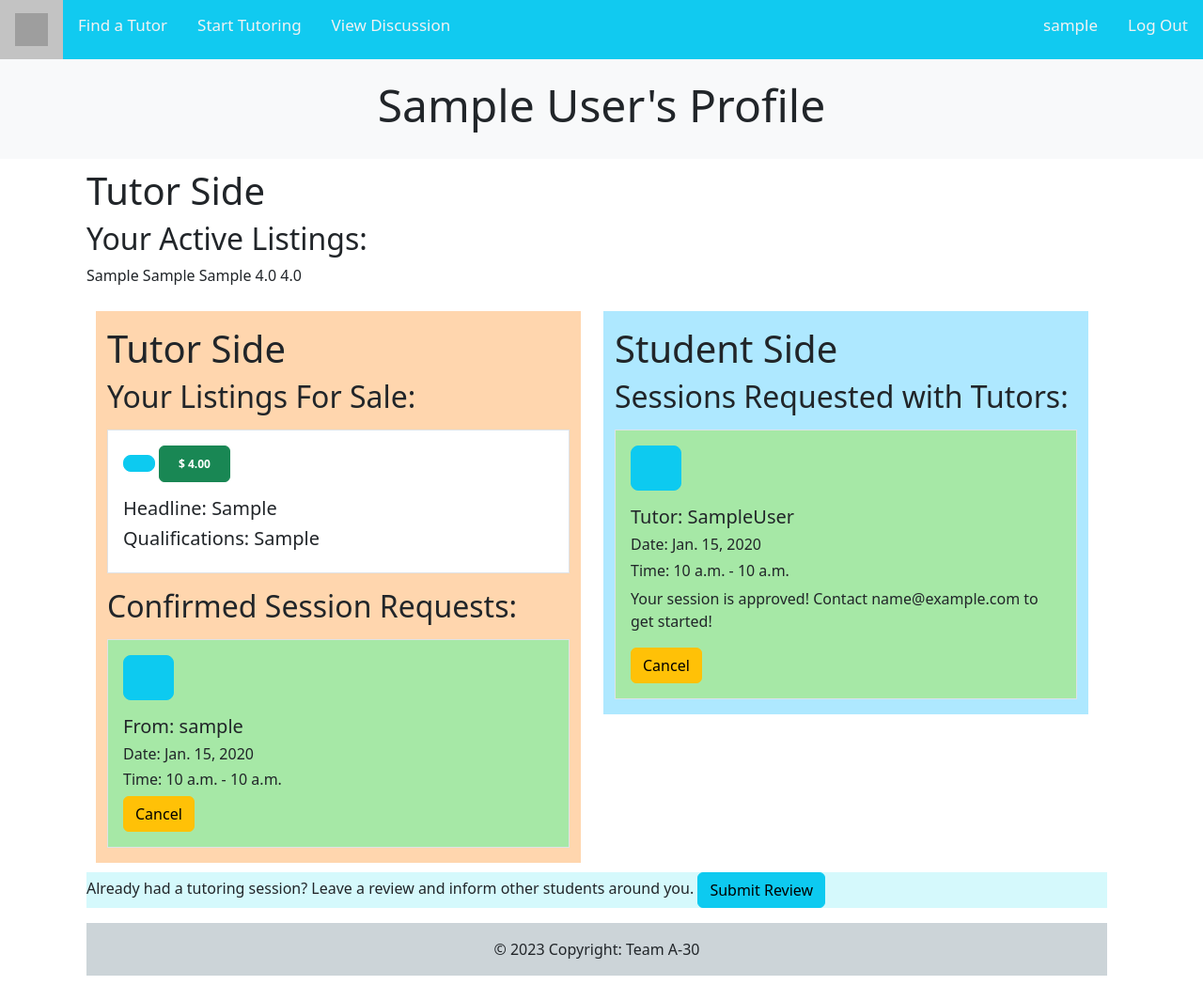
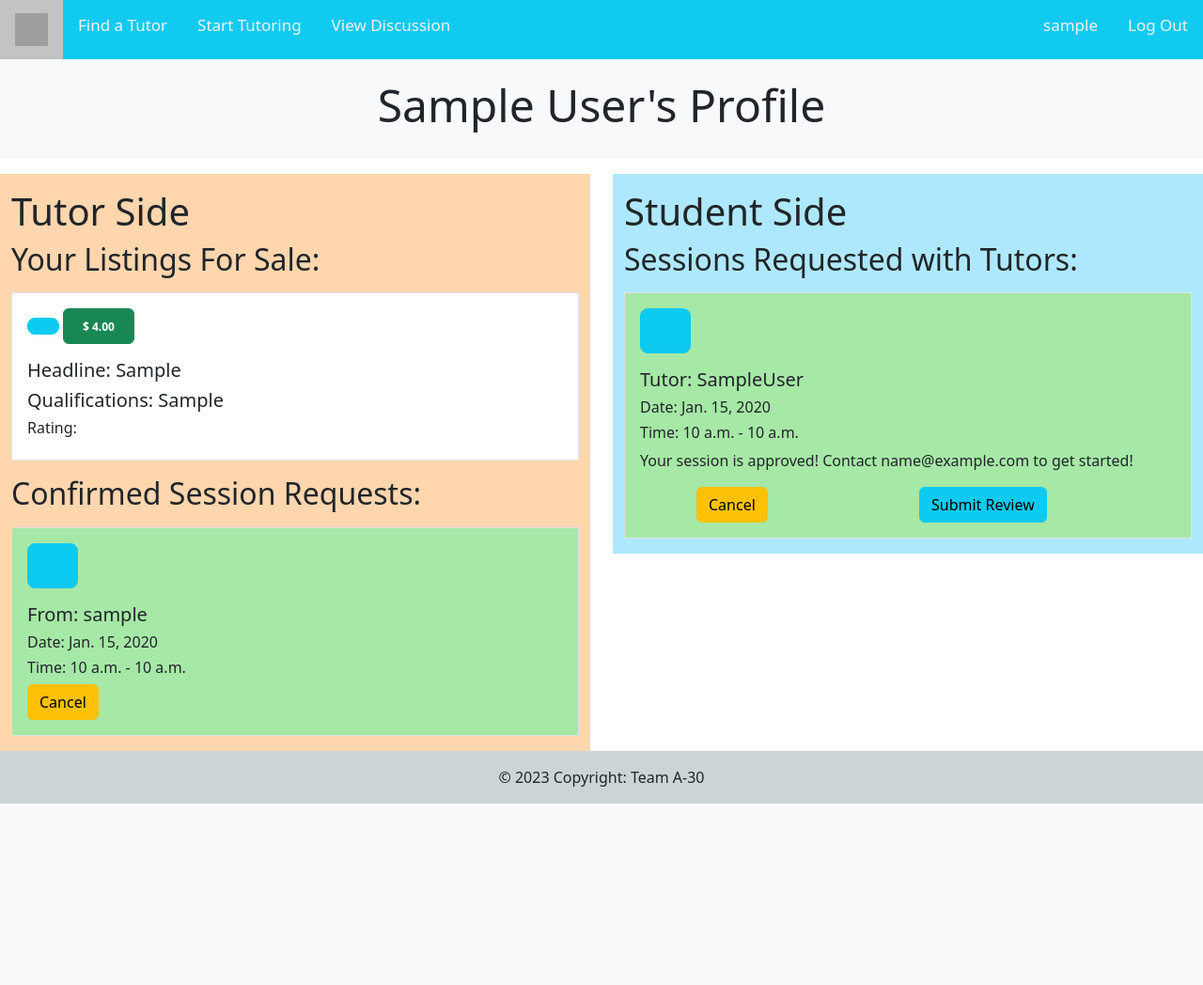
Before and after one commit to maryvwalton/tutor-me-app, a Django app: page /profile/ in a window 1280 px wide. Shown: the whole page at 94% size. After the commit the page ends 855 px from the top, so only its background shows below. Run offline with Django 3.2, Linux system fonts and the light colour scheme; a user stored in the database is signed in; data comes from the database, SQL or seed files in the repository; tables that the repository leaves empty hold one stand-in row (values such as "Sample post"); some libraries are stand-ins or nearby versions; grey boxes are pictures that could not be loaded.

Commit message:
fixed rating error

```diff
--- a/templates/myapp/profile.html
+++ b/templates/myapp/profile.html
@@ -120,58 +120,6 @@
 
 <!-- This if is for if they are a tutor -->
   {% if is_tutor %}
-<!-- DIV FOR BOTH STUDENT AND TUTOR SIDE -->
-    <div class = 'container'>
-<!-- DIV FOR THE TUTOR SIDE -->
-
-    <div class = 'left-div'>
-      <h1>Tutor Side</h1>
-      <h2>Your Active Listings:</h2>
-      <tbody>
-        {% for tutor in tutor %}
-            <tr>
-                <td>{{ tutor.first_name }}</td>
-                <td>{{ tutor.course }}</td>
-                <td>{{ tutor.headline }}</td>
-                <td>{{ tutor.qualifications }}</td>
-                <td>{{ tutor.hourly_rate }}</td>
-                <td>{{ tutor.rating }}</td>
-            </tr>
-            <br>
-        {% endfor %}
-        </tbody>
-
-    <div class = 'containter'>
-    <div class = 'left-div'>
-    {% if not has_sess_request %}
-    {% else %}
-    <h1>Confirm/Decline Requests:</h1>
-    <tbody>
-      {% for sess_request in sess_request %}
-          <tr>
-              <td>{{ sess_request.date }}</td>
-              <td>{{ sess_request.start_time }}</td>
-              <td>{{ sess_request.end_time }}</td>
-              <td>{{ sess_request.student }}</td>
-              <td>{{ sess_request.course }}</td>
-              <td>{{ sess_request.service }}</td>
-          </tr>
-          <br>
-          <div class="button-container">
-          <form action="{% url 'confirm_model' pk=sess_request.pk %}" method="post">
-            {% csrf_token %}
-            <button type="submit" class="btn btn-success">Confirm</button>
-        </form>
-          <form action="{% url 'decline_model' pk=sess_request.pk %}" method="post">
-            {% csrf_token %}
-            <button type="submit" class="btn btn-warning">Decline</button>
-        </form>
-      </div>
-        <br>
-      {% endfor %}
-        </tbody>
-      </div>
-      {% endif %}
 
 <!-- DIV FOR BOTH STUDENT AND TUTOR SIDE -->
   <div class ="row justify-content-end ">
@@ -193,6 +141,7 @@
           <button type="button" class="btn btn-success"> <span class="badge badge-dark"> $ {{ tutor.hourly_rate}}0</span></button>
           <h5 class="font-weight-normal mt-3"> Headline: {{ tutor.headline }}</h5>
           <h5>Qualifications: {{ tutor.qualifications }}</h5>
+          <h6>Rating: </h6>
 
         </div>
       {% endfor %}
@@ -277,10 +226,19 @@
         <h6> Time: {{ sess_request.start_time }} - {{ sess_request.end_time }}</h6>
         <p>Your session is approved! Contact {{sess_request.tutor.user.email}} to get started!</p>
 
+        <div class="button-container row mt-3">
+          <div class="col">
             <form action="{% url 'delete_model' pk=sess_request.pk %}" method="post">
               {% csrf_token %}
               <button type="submit" class="btn btn-warning">Cancel</button>
             </form>
+          </div>
+          <div class="col">
+            <a href = "/submit_review">
+              <button type="button" class="btn btn-info">Submit Review</button>
+            </a>
+          </div>
+        </div>
       </div>
 
     <!-- declined session -->
@@ -361,11 +319,16 @@
           <h6> Time: {{ sess_request.start_time }} - {{ sess_request.end_time }}</h6>
           <p>Your session is approved! Contact {{sess_request.tutor.user.email}} to get started!</p>
 
+          <div class="button-container">
             <form action="{% url 'delete_model' pk=sess_request.pk %}" method="post">
               {% csrf_token %}
               <button type="submit" class="btn btn-warning">Cancel</button>
             </form>
 
+            <a href = "/submit_review">
+              <button type="button" class="btn btn-info">Submit Review</button>
+            </a>
+          </div>
         </div>
 
         {% elif sess_request.pending == 2 %}
@@ -432,14 +395,6 @@
 {% endif %}
 </body>
 
-
-<div style="background-color: #30deee33;">
-  <p class=" font-weight-normal">Already had a tutoring session? Leave a review and inform other students around you.</h3>
-    <a href = "/submit_review">
-      <button type="button" class="btn btn-info">Submit Review</button>
-     </a>
-</div>
-
 <footer class="bg-light text-center text-lg-start">
   <div class="text-center p-3" style="background-color: rgba(26, 65, 79, 0.2);">
     © 2023 Copyright: Team A-30
```
Lines whose indentation alone changed are shown as unchanged.
